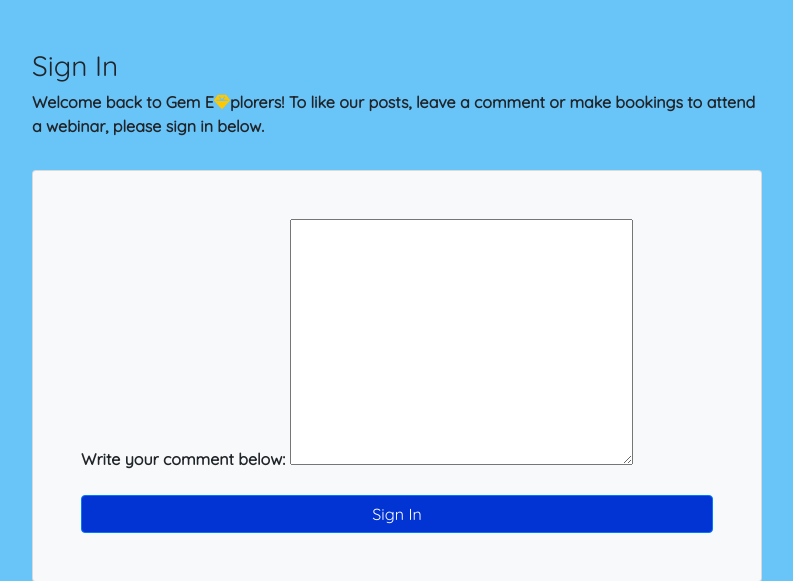
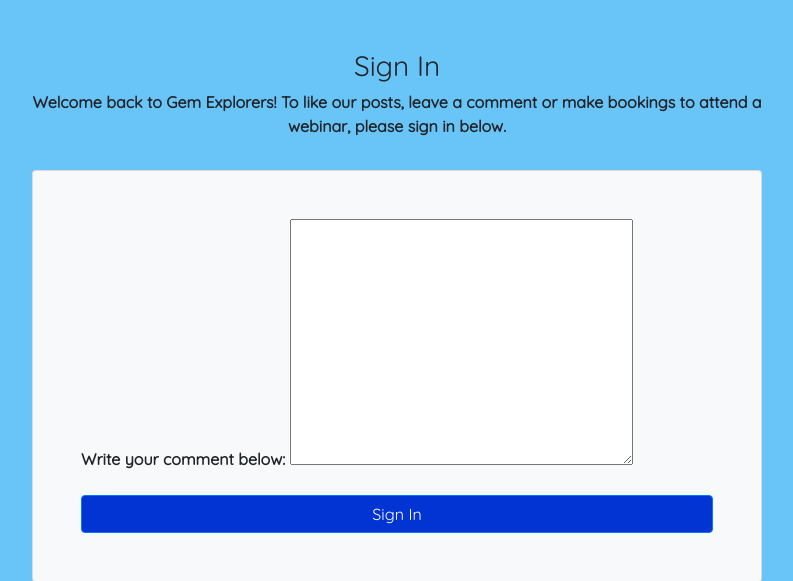
Before and after one commit to Antonyeaster/gem-explorers, a Django app: template templates/account/login.html in a window 1280 px wide. Shown: the part 58-639 px from the top of the page, without its empty margins (243-1036 px from the left). Run offline with Django 3.2, Linux system fonts and the light colour scheme; the template is opened without the code that fills it: values that come from a table or form of the project are taken from there, others are empty; some libraries are stand-ins or nearby versions.

Commit message:
Add style to centre text

```diff
--- a/templates/account/login.html
+++ b/templates/account/login.html
@@ -8,11 +8,11 @@
 {% block content %}
 
 <div class="container">
-    <div class="row">
+    <div class="row text-center">
         <div class="col-md-8 mt-5 offset-md-2">
             <h3>{% trans "Sign In" %}</h3>
 
-            <p>{% blocktrans %}Welcome back to Gem E<i class="fa-solid fa-gem" style="color: #ffc800;"></i>plorers! To like our posts, leave a comment or make bookings to attend a webinar, please sign in below.
+            <p>{% blocktrans %}Welcome back to Gem Explorers! To like our posts, leave a comment or make bookings to attend a webinar, please sign in below.
                 {% endblocktrans %}</p>
         </div>
     </div>
```
